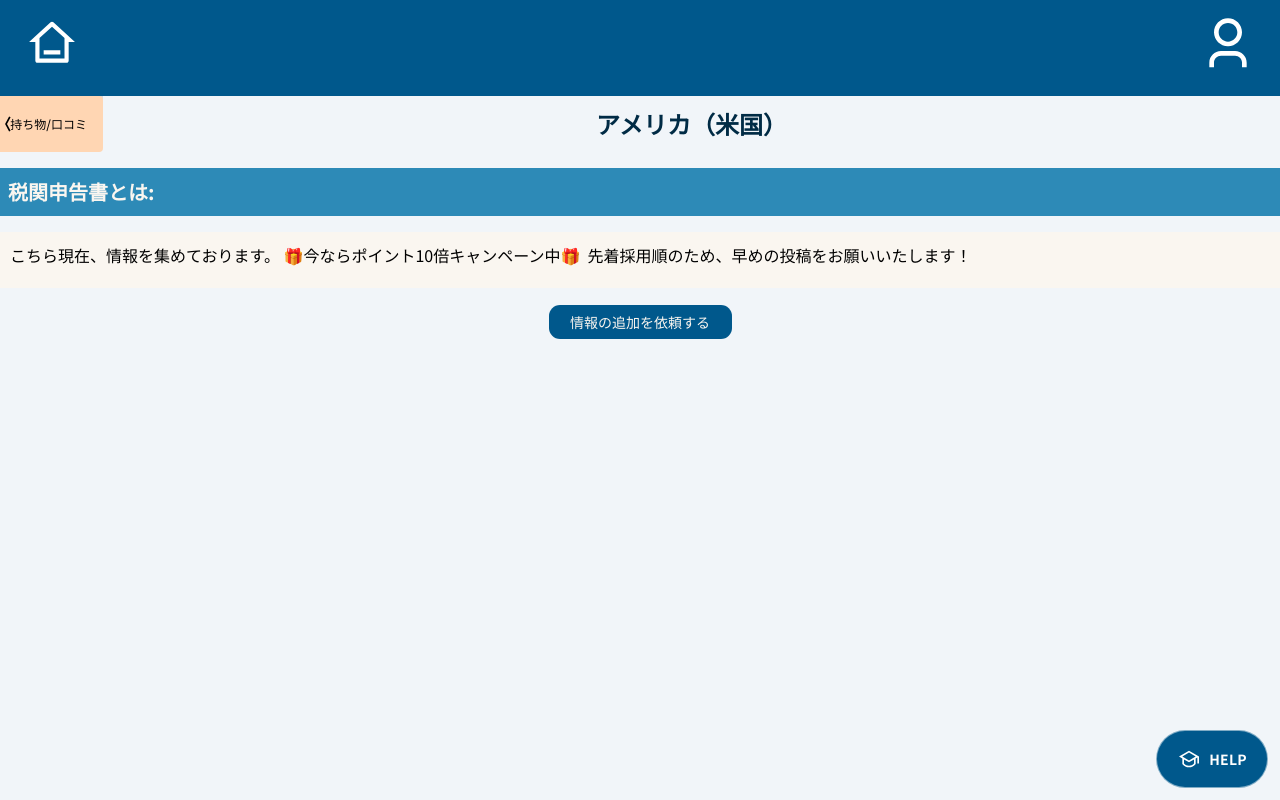
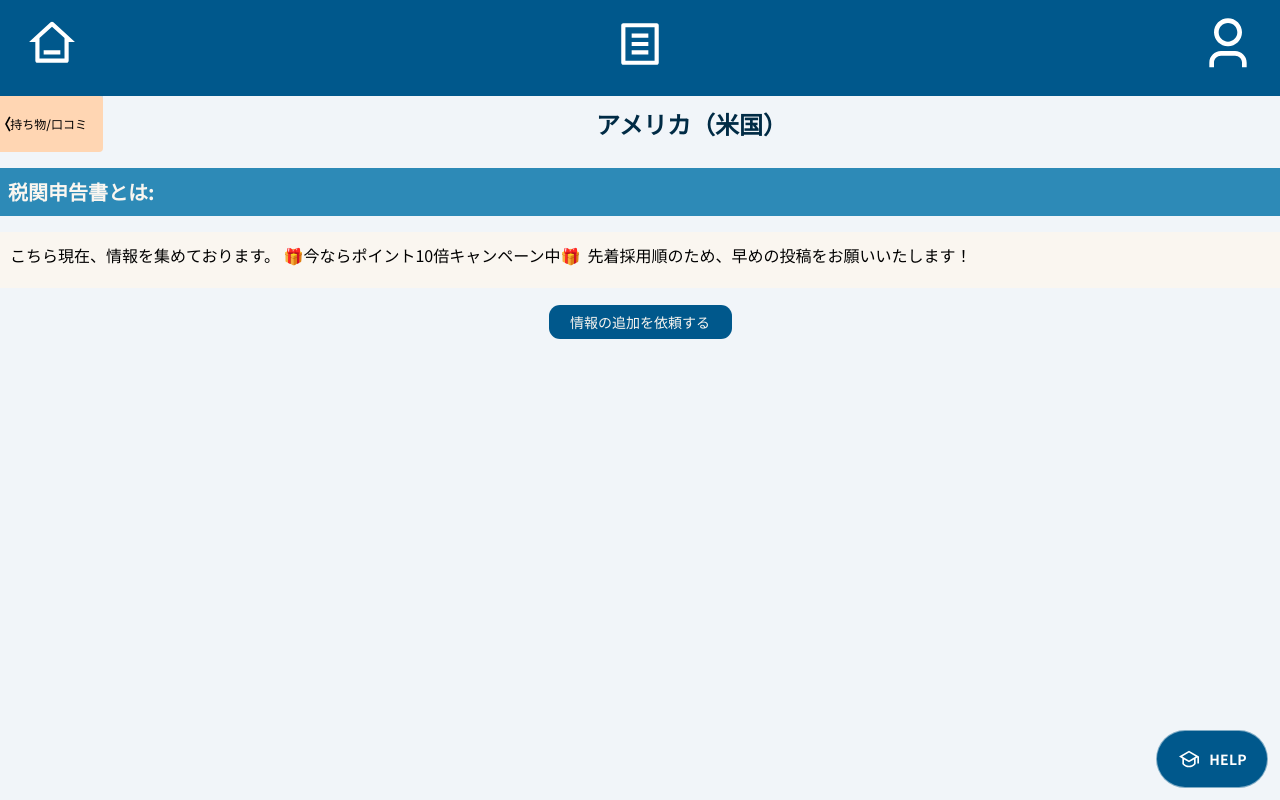
Before and after one commit to Triton-Swallows/Triton-Swallows-App, a React (Vite) app in the folder fe/: page /usa/packing-list/tax in a window 1280 px wide. Built offline with nearby package versions, Linux system fonts and the light colour scheme; no server answers.

Commit message:
add: packing-checklistページの大枠作成

```diff
--- a/fe/src/components/organisms/layout/NavBar.tsx
+++ b/fe/src/components/organisms/layout/NavBar.tsx
@@ -1,5 +1,5 @@
 import { Link } from "react-router-dom";
-import { RiHome3Line, RiUser3Line } from "react-icons/ri";
+import { RiFileListLine, RiHome3Line, RiUser3Line } from "react-icons/ri";
 import { AuthContextConsumer } from "@/contexts/AuthContexts";
 import userIcon from "../../../assets/UserIcon.png";
 
@@ -12,6 +12,12 @@ export const NavBar = () => {
         <div className="flex justify-between items-center px-6">
           <Link to="/" className="text-xl font-bold hover:text-blue-100">
             <RiHome3Line className="w-[56px] h-[50px]" />
+          </Link>
+          <Link
+            to="/packing-checklist"
+            className="text-xl font-bold hover:text-blue-100"
+          >
+            <RiFileListLine className="w-[56px] h-[50px]" />
           </Link>
 
           {loginUser ? (
--- /dev/null
+++ b/fe/src/components/pages/PackingCheckList.tsx
@@ -0,0 +1,8 @@
+export const PackingCheckList = () => {
+  return (
+    <>
+      <div>ここは新しい機能ページです</div>
+      <div>がんばるぞ</div>
+    </>
+  );
+};
--- a/fe/src/router/Router.tsx
+++ b/fe/src/router/Router.tsx
@@ -14,6 +14,7 @@ import { TicketPage } from "@/components/pages/TicketPage";
 import { TaxPage } from "@/components/pages/TaxPage";
 import { Admin } from "@/components/pages/Admin";
 import { AdminRoute } from "@/components/templetes/AdminRoute";
+import { PackingCheckList } from "@/components/pages/PackingCheckList";
 
 export const Router = () => {
   return (
@@ -55,6 +56,7 @@ export const Router = () => {
             </AdminRoute>
           }
         />
+        <Route path="/packing-checklist" element={<PackingCheckList />} />
       </Routes>
     </AuthContextProvider>
   );
```
